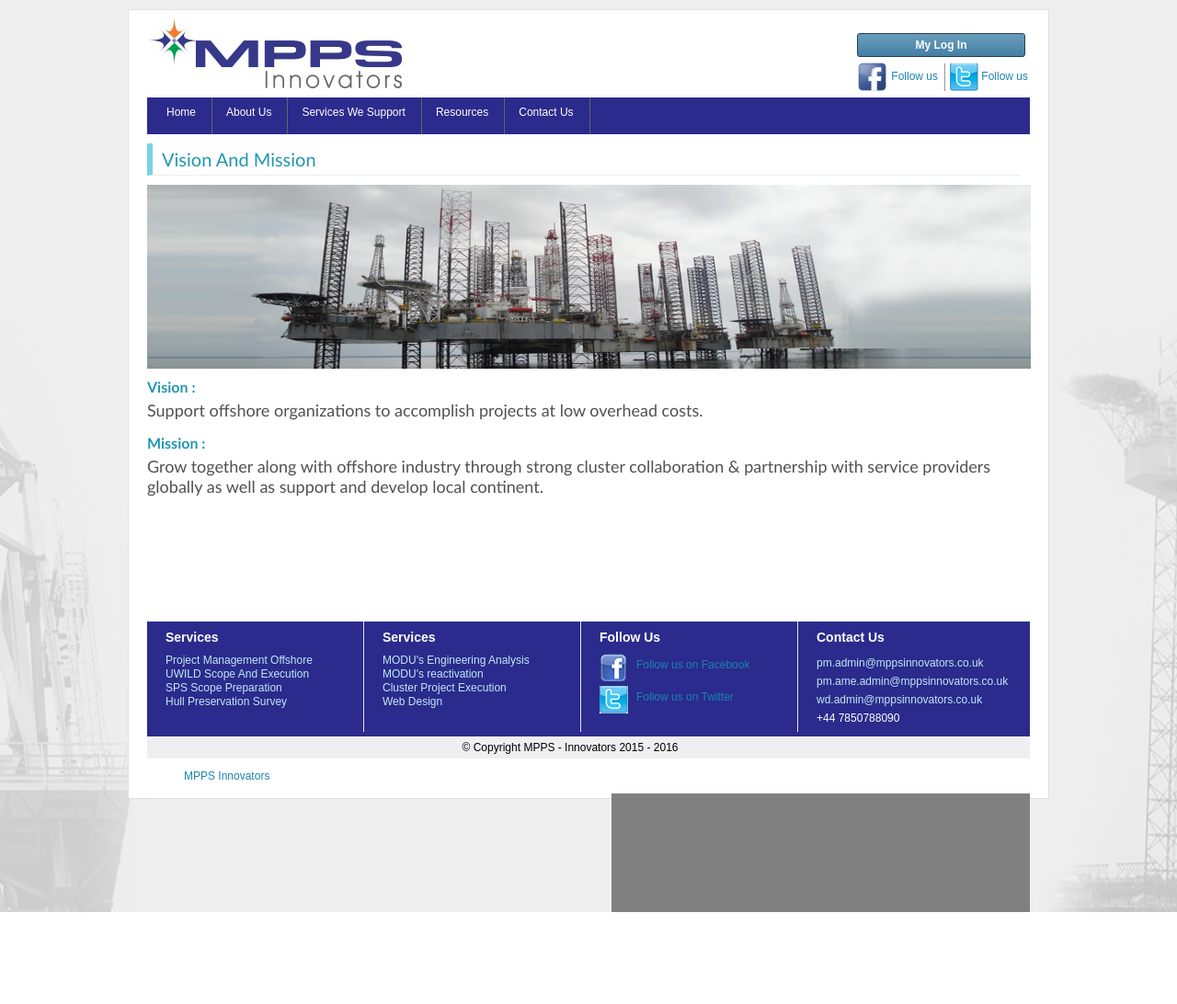
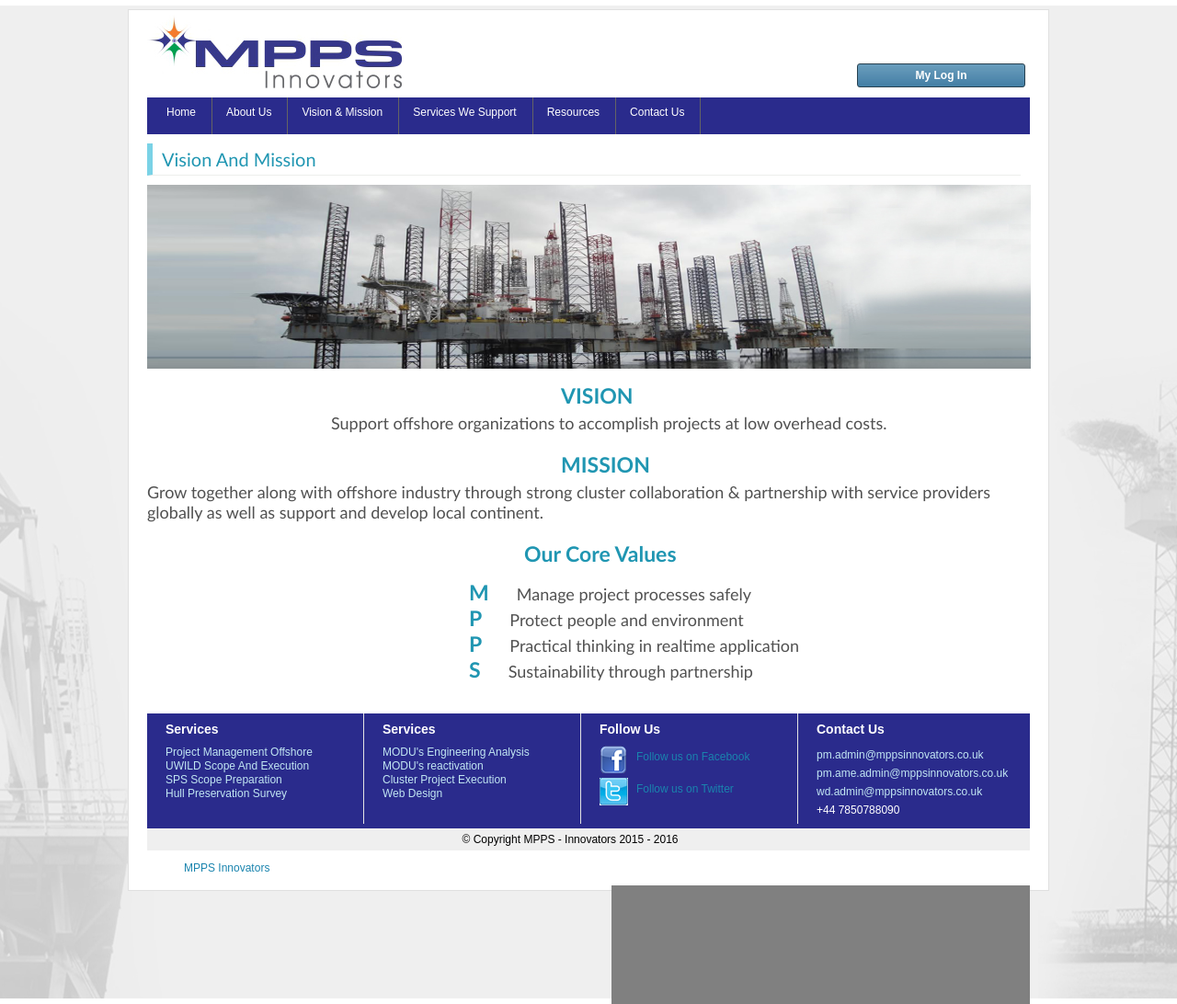
Before and after one commit to pratheep1231kumar/mpps, a PHP site: page /mpps/views/vision_mission.php in a window 1280 px wide. Shown: the whole page at 92% size. Before the commit the page ends 992 px from the top, so only its background shows below. Run offline with PHP 8.4, Linux system fonts and the light colour scheme; some libraries are stand-ins or nearby versions.

Commit message:
1) Updated Mission & Vision page.

```diff
--- a/css/home.css
+++ b/css/home.css
@@ -120,7 +120,7 @@ select {
 
 #header #my_log_in {
 	position:absolute;
-	top:20px;
+	top:53px;
 	right:0px;
 	vertical-align:middle;
 	display: inline;
@@ -1748,3 +1748,29 @@ a.footer_link, a.footer_link:active{
     padding-bottom: 3;
     background-color: gray;
 }
+
+.vision_mission_header{
+    font-family: "Trebuchet MS", Arial, Helvetica, sans-serif;
+    font-size: 23px;
+    color: #2096b2;
+    font-weight: bold;
+}
+
+.vision_mission_header_space{
+	margin-left: 450;
+	margin-top:15px;
+
+}
+
+.core_values_space{
+	margin-left: 410;
+	margin-top:15px;
+}
+
+.core_values_letter_space{
+	margin: 15px 30px 15px 350px
+}
+
+.vision_content_space{
+	margin-left: 200;
+}
--- a/views/header.php
+++ b/views/header.php
@@ -48,16 +48,8 @@
                 	value="My Log In" name="create" role="button" aria-disabled="false"/>
             </a>
         </div>
-		<div id="facebook">
-		     <a href="https://www.facebook.com/MPPSInnovators" target="_blank">
-		     <img src="../images/facebook.png" alt="Follow us on Facebook">
-			 Follow us</a>
-    	</div>
-		<div id="twitter">
-		     <a href="https://twitter.com/search?q=mpps%20innovators&src=typd" target="_blank">
-		     <img src="../images/twitter_icon.gif" alt="Follow us on Twitter">
-			  Follow us </a>
-    	</div>
+
+
 	</div>
 
 
@@ -71,7 +63,11 @@
 	  	<h2><a href="about_us.php" class="new_link">About Us</a></h2>
 	  </li>
 
-	  <li id="menuItem3" class="mega">
+ 	  <li id="menuItem3" class="mega">
+	  	<h2><a href="vision_mission.php" class="new_link">Vision & Mission</a></h2>
+	  </li>
+
+	  <li id="menuItem4" class="mega">
 	  	<h2><a href="services_we_support.php" class="new_link">Services We Support</a></h2>
 	  	<div class="megapanel megapanelMenu3" style="width: 600px; display: none;">
 	  		<div class="col" style="width:270px;">
@@ -89,11 +85,11 @@
 	     </div>
 	  </li>
 
-	   <li id="menuItem4" class="mega">
+	   <li id="menuItem5" class="mega">
 	   		<h2><a href="resources.php" class="new_link">Resources</a></h2>
 	   </li>
 
-	   <li id="menuItem5" class="mega">
+	   <li id="menuItem6" class="mega">
 	   	<h2><a href="contact.php" class="new_link">Contact Us</a></h2>
 	   </li>
 	</ul>
--- a/views/vision_mission.php
+++ b/views/vision_mission.php
@@ -4,18 +4,33 @@
 <!-- Header ends -->
 
 <div id="inner_content">
- 	<h2>Vision And Mission</h2>
+	<h2>Vision And Mission</h2>
     <div id="uwild_scope_img">
 		<img src="../images/banner.jpg" alt="Vision And Mission">
 	</div>
-	<h5>Vision :</h5>
-	<div id="vision_content">Support offshore organizations to accomplish projects at low overhead costs.</div>
-    <h5>Mission :</h5>
+	<div class = "vision_mission_header vision_mission_header_space">VISION</div>
+	<div id="vision_content" class="vision_content_space">Support offshore organizations to accomplish projects at low overhead costs.</div>
+    <div class = "vision_mission_header vision_mission_header_space">MISSION</div>
     <div id="vision_content">
     Grow together along with offshore industry through strong cluster collaboration & partnership with service providers globally as well as support and
     develop local continent.
 	</div>
-    <p></p>
+    <div class = "vision_mission_header core_values_space">Our Core Values</div>
+    </br>
+	<div>
+    	<span class="vision_mission_header core_values_letter_space">M</span><span id="vision_content">Manage project processes safely</span>
+    </div>
+	<div>
+    	<span class="vision_mission_header core_values_letter_space">P</span><span id="vision_content">Protect people and environment</span>
+    </div>
+	<div>
+    	<span class="vision_mission_header core_values_letter_space">P</span><span id="vision_content">Practical thinking in realtime application</span>
+    </div>
+	<div>
+    	<span class="vision_mission_header core_values_letter_space">S</span><span id="vision_content">Sustainability through partnership</span>
+    </div>
+    </br>
+
 </div>
 
 <!-- Header starts -->
```
Also changed, not shown: views/about_us.php (+0 -9 lines).
